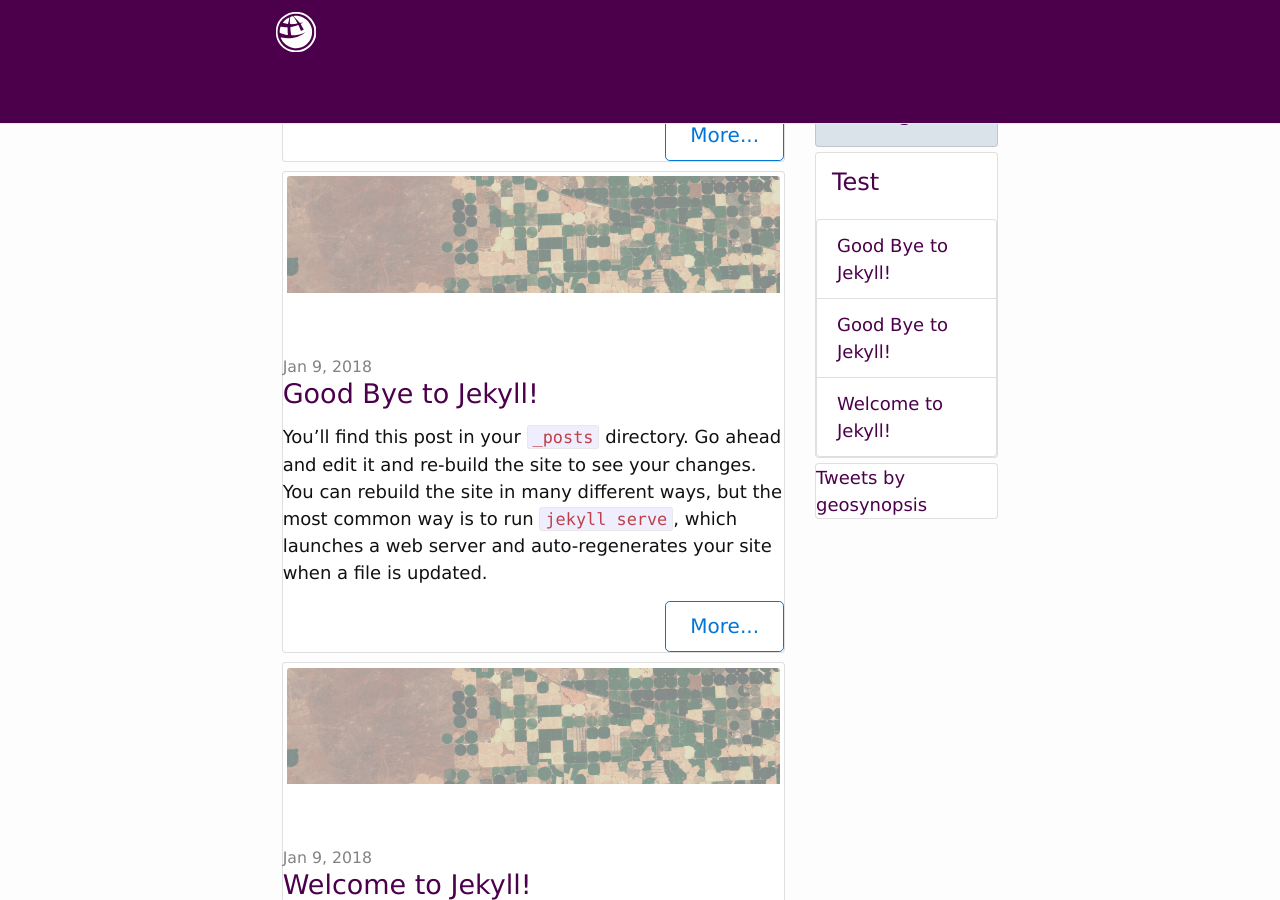
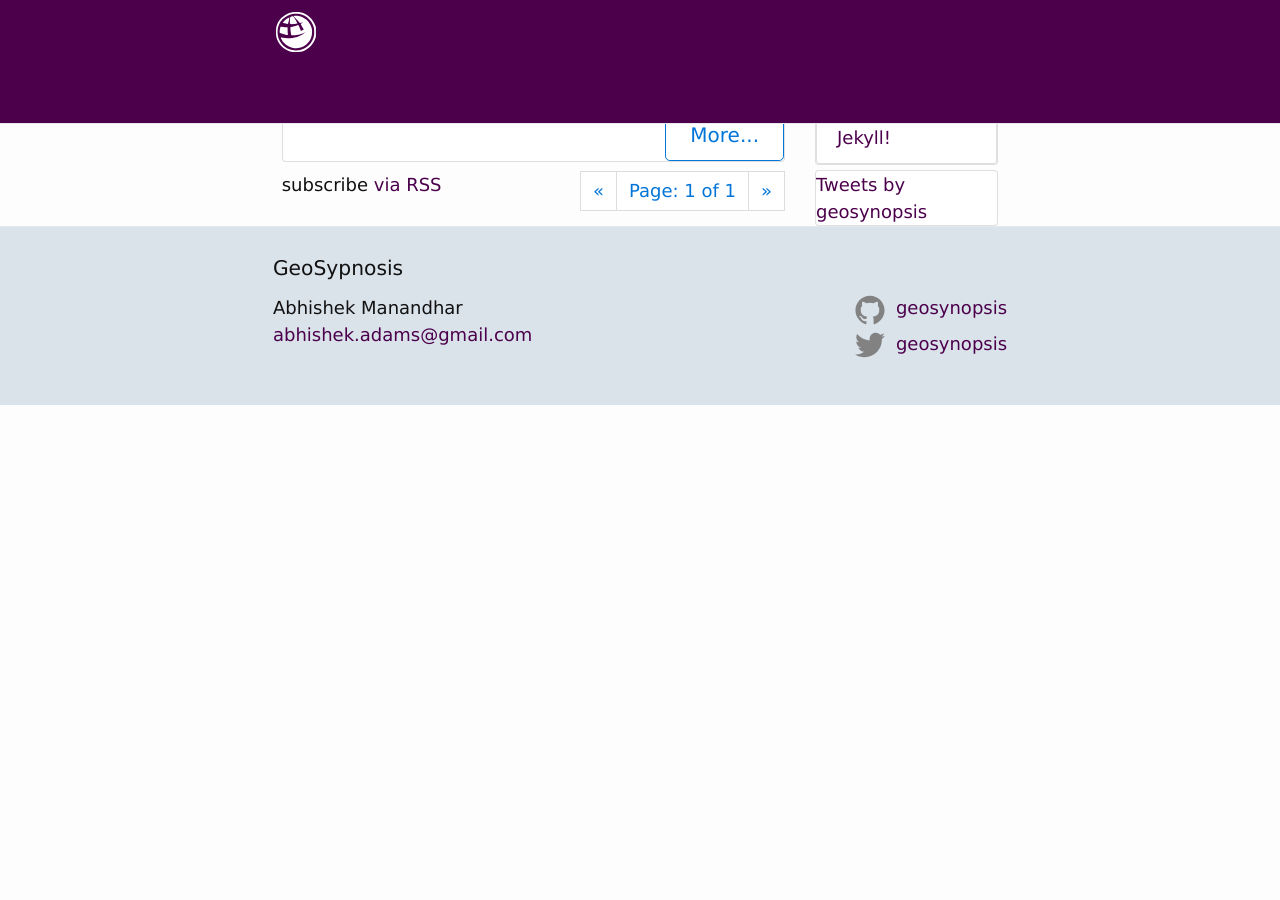
Before and after one commit to Geosynopsis/geosynopsis.github.io, a Jekyll site: the page built from index.html, in a window 1280 px wide and 900 px high, scrolled down 758 px. Built offline with Jekyll 4.4.1, drawn with Linux system fonts in a browser that asks for light colours; nearby versions of some CDN libraries; the list of posts is cut into pages by our own code; comment, search, counter and statistics services are not loaded; after the commit the page ends 1163 px from its top, so only the background shows below that; some of the changed text lies outside the part shown.

Commit message:
Footer restructured

```diff
--- a/_includes/footer.html
+++ b/_includes/footer.html
@@ -4,7 +4,7 @@
             <h2 class="footer-heading">{{ site.title | escape }}</h2>
 
             <div class="row">
-                <div class="col-sm-4">
+                <div class="col-sm-6">
                     <ul class="contact-list">
                         <li>
                             {% if site.author %}
@@ -19,11 +19,7 @@
                     </ul>
                 </div>
 
-                <div class="col-sm-4">
-
-                </div>
-
-                <div class="col-sm-4" align="right">
+                <div class="col-sm-6" align="right">
                     <ul class="social-media-list">
                         {% if site.github_username %}
                         <li>
--- a/_posts/2017-01-10-goodbye-to-jekyll.md
+++ /dev/null
@@ -1,26 +0,0 @@
----
-layout: post
-title:  "Welcome to Jekyll!"
-date:   2018-01-09 23:01:21 +0100
-categories: test
-title_image: "/assets/images/post-bg.jpg"
----
-You’ll find this post in your `_posts` directory. Go ahead and edit it and re-build the site to see your changes. You can rebuild the site in many different ways, but the most common way is to run `jekyll serve`, which launches a web server and auto-regenerates your site when a file is updated.
-
-To add new posts, simply add a file in the `_posts` directory that follows the convention `YYYY-MM-DD-name-of-post.ext` and includes the necessary front matter. Take a look at the source for this post to get an idea about how it works.
-
-Jekyll also offers powerful support for code snippets:
-
-{% highlight ruby %}
-def print_hi(name)
-  puts "Hi, #{name}"
-end
-print_hi('Tom')
-#=> prints 'Hi, Tom' to STDOUT.
-{% endhighlight %}
-
-Check out the [Jekyll docs][jekyll-docs] for more info on how to get the most out of Jekyll. File all bugs/feature requests at [Jekyll’s GitHub repo][jekyll-gh]. If you have questions, you can ask them on [Jekyll Talk][jekyll-talk].
-
-[jekyll-docs]: https://jekyllrb.com/docs/home
-[jekyll-gh]:   https://github.com/jekyll/jekyll
-[jekyll-talk]: https://talk.jekyllrb.com/
--- a/_posts/2018-01-09-its-time-to-jekyll.md
+++ /dev/null
@@ -1,25 +0,0 @@
----
-layout: post
-title:  "Good Bye to Jekyll!"
-date:   2018-01-09 23:01:21 +0100
-categories: test
----
-You’ll find this post in your `_posts` directory. Go ahead and edit it and re-build the site to see your changes. You can rebuild the site in many different ways, but the most common way is to run `jekyll serve`, which launches a web server and auto-regenerates your site when a file is updated.
-
-To add new posts, simply add a file in the `_posts` directory that follows the convention `YYYY-MM-DD-name-of-post.ext` and includes the necessary front matter. Take a look at the source for this post to get an idea about how it works.
-
-Jekyll also offers powerful support for code snippets:
-
-{% highlight ruby %}
-def print_hi(name)
-  puts "Hi, #{name}"
-end
-print_hi('Tom')
-#=> prints 'Hi, Tom' to STDOUT.
-{% endhighlight %}
-
-Check out the [Jekyll docs][jekyll-docs] for more info on how to get the most out of Jekyll. File all bugs/feature requests at [Jekyll’s GitHub repo][jekyll-gh]. If you have questions, you can ask them on [Jekyll Talk][jekyll-talk].
-
-[jekyll-docs]: https://jekyllrb.com/docs/home
-[jekyll-gh]:   https://github.com/jekyll/jekyll
-[jekyll-talk]: https://talk.jekyllrb.com/
```
